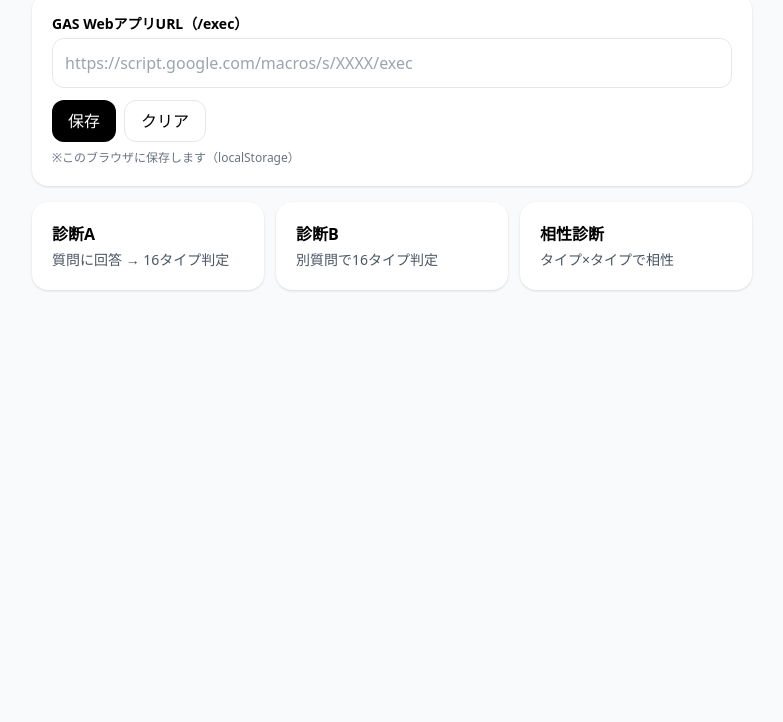
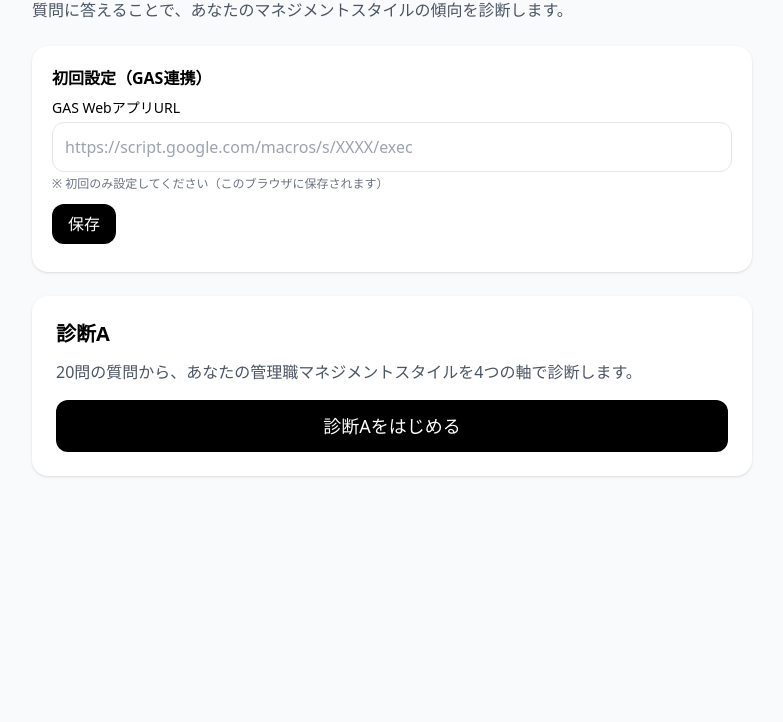
Before and after one commit to t-gyoda/personality_test_nurse, a plain HTML site: page index.html in a window 1280 px wide. Shown: the part 78-800 px from the top of the page, without its empty margins (248-1031 px from the left). Drawn offline with nearby package versions, Linux system fonts and the light colour scheme.

Commit message:
Update index.html

```diff
--- a/index.html
+++ b/index.html
@@ -3,53 +3,76 @@
 <head>
   <meta charset="utf-8" />
   <meta name="viewport" content="width=device-width,initial-scale=1" />
-  <title>診断サイト</title>
+  <title>管理職マネジメントスタイル診断</title>
   <script src="https://cdn.tailwindcss.com"></script>
 </head>
 <body class="bg-gray-50">
   <div class="max-w-3xl mx-auto p-6">
-    <h1 class="text-2xl font-bold mb-4">診断サイト</h1>
 
-    <div class="bg-white rounded-2xl shadow p-5 mb-4">
-      <label class="block text-sm font-semibold mb-1">GAS WebアプリURL（/exec）</label>
-      <input id="gasUrl" class="w-full border rounded-xl p-3"
-             placeholder="https://script.google.com/macros/s/XXXX/exec" />
-      <div class="flex gap-2 mt-3">
-        <button id="saveUrl" class="px-4 py-2 rounded-xl bg-black text-white">保存</button>
-        <button id="clearUrl" class="px-4 py-2 rounded-xl border">クリア</button>
-      </div>
-      <p class="text-xs text-gray-500 mt-2">※このブラウザに保存します（localStorage）</p>
+    <!-- ヘッダー -->
+    <h1 class="text-3xl font-bold mb-4">
+      管理職マネジメントスタイル診断
+    </h1>
+    <p class="text-gray-600 mb-6">
+      質問に答えることで、あなたのマネジメントスタイルの傾向を診断します。
+    </p>
+
+    <!-- GAS URL 設定 -->
+    <div class="bg-white rounded-2xl shadow p-5 mb-6">
+      <h2 class="font-semibold mb-2">初回設定（GAS連携）</h2>
+      <label class="block text-sm mb-1">GAS WebアプリURL</label>
+      <input
+        id="gasUrl"
+        class="w-full border rounded-xl p-3"
+        placeholder="https://script.google.com/macros/s/XXXX/exec"
+      />
+      <p class="text-xs text-gray-500 mt-1">
+        ※ 初回のみ設定してください（このブラウザに保存されます）
+      </p>
+      <button
+        id="saveBtn"
+        class="mt-3 px-4 py-2 rounded-xl bg-black text-white"
+      >
+        保存
+      </button>
+      <div id="saveMsg" class="text-sm text-gray-600 mt-2"></div>
     </div>
 
-    <div class="grid sm:grid-cols-3 gap-3">
-      <a class="block bg-white rounded-2xl shadow p-5 hover:shadow-md" href="./a.html">
-        <div class="font-semibold">診断A</div>
-        <div class="text-sm text-gray-600 mt-1">質問に回答 → 16タイプ判定</div>
-      </a>
-      <a class="block bg-white rounded-2xl shadow p-5 hover:shadow-md" href="./b.html">
-        <div class="font-semibold">診断B</div>
-        <div class="text-sm text-gray-600 mt-1">別質問で16タイプ判定</div>
-      </a>
-      <a class="block bg-white rounded-2xl shadow p-5 hover:shadow-md" href="./compat.html">
-        <div class="font-semibold">相性診断</div>
-        <div class="text-sm text-gray-600 mt-1">タイプ×タイプで相性</div>
+    <!-- 診断A -->
+    <div class="bg-white rounded-2xl shadow p-6">
+      <h2 class="text-xl font-semibold mb-3">診断A</h2>
+      <p class="text-gray-600 mb-4">
+        20問の質問から、あなたの管理職マネジメントスタイルを4つの軸で診断します。
+      </p>
+      <a
+        href="./a.html"
+        class="block text-center px-4 py-3 rounded-xl bg-black text-white text-lg"
+      >
+        診断Aをはじめる
       </a>
     </div>
+
   </div>
 
 <script>
-  const gasUrlInput = document.getElementById('gasUrl');
-  gasUrlInput.value = localStorage.getItem('GAS_URL') || '';
+/********************
+ * GAS URL 保存
+ ********************/
+const gasInput = document.getElementById('gasUrl');
+const saveMsg = document.getElementById('saveMsg');
 
-  document.getElementById('saveUrl').onclick = () => {
-    localStorage.setItem('GAS_URL', gasUrlInput.value.trim());
-    alert('保存しました');
-  };
-  document.getElementById('clearUrl').onclick = () => {
-    localStorage.removeItem('GAS_URL');
-    gasUrlInput.value = '';
-    alert('クリアしました');
-  };
+// 既存値があれば表示
+gasInput.value = localStorage.getItem('GAS_URL') || '';
+
+document.getElementById('saveBtn').onclick = () => {
+  const v = gasInput.value.trim();
+  if(!v){
+    saveMsg.textContent = 'URLを入力してください';
+    return;
+  }
+  localStorage.setItem('GAS_URL', v);
+  saveMsg.textContent = '保存しました';
+};
 </script>
 </body>
 </html>
```
